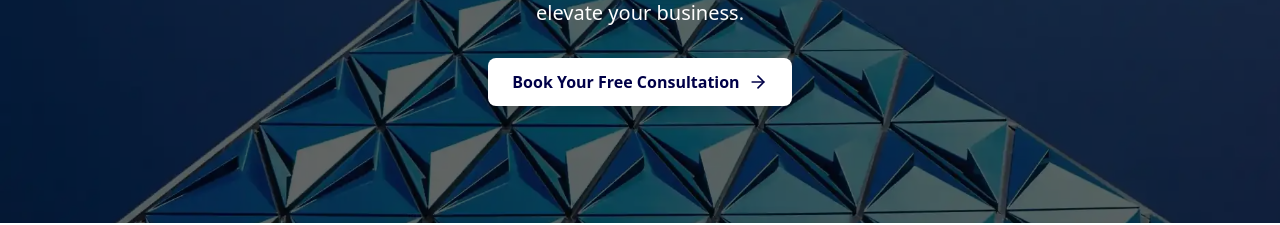
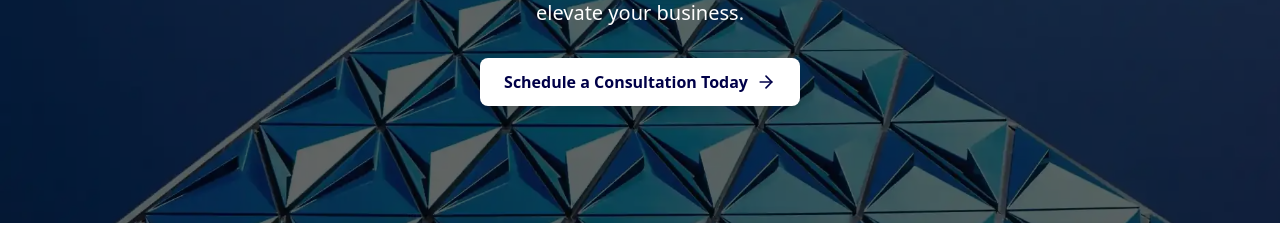
Before and after one commit to vinit14501/enlinque, a Next.js app: page /fractionalCxO in a window 1280 px wide. Shown: the part 353-578 px from the top of the page. Built offline with nearby package versions, Linux system fonts and the light colour scheme; no server answers.

Commit message:
Update consultation CTA text
Change button label in FractionalCxO component from 'Book Your Free Consultation' to 'Schedule a Consultation Today' to refine the call-to-action wording and align with site messaging.

```diff
--- a/src/components/fractionalCxO/FractionalCxO.tsx
+++ b/src/components/fractionalCxO/FractionalCxO.tsx
@@ -244,7 +244,7 @@ export default function FractionalCxO() {
           </p>
           <Link href="/contact" className="inline-block mt-7">
             <Button variant="secondary" icon={ArrowRight}>
-              Book Your Free Consultation
+              Schedule a Consultation Today
             </Button>
           </Link>
         </div>
```
